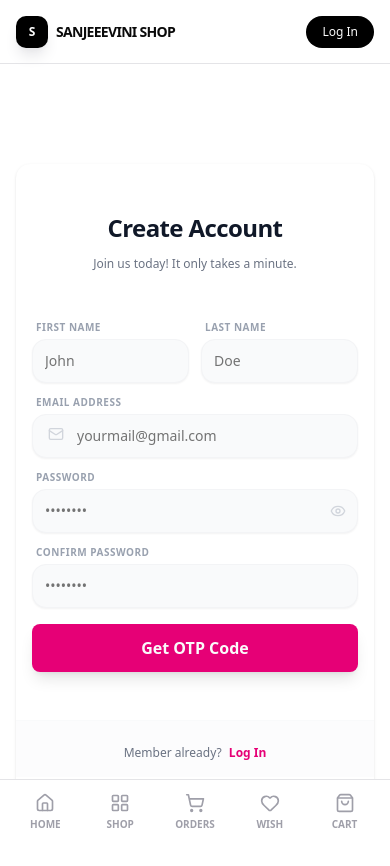
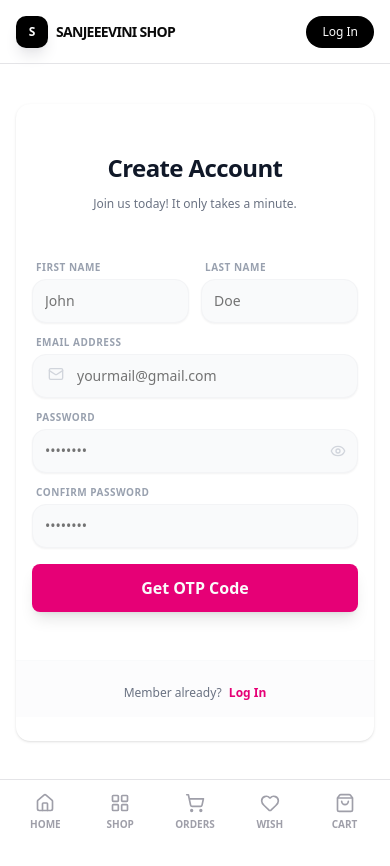
Before and after one commit to Ashwath-S-kulal/Ecommerce-website, a React (Vite) app in the folder frontend/: page /signup in a window 390 px wide. Shown: the top 866 px of the page. After the commit the page ends 844 px from the top, so only its background shows below. Built offline with nearby package versions, Linux system fonts and the light colour scheme.

Commit message:
new login and signup page

```diff
--- a/frontend/src/pages/Login.jsx
+++ b/frontend/src/pages/Login.jsx
@@ -103,7 +103,7 @@ export default function Login() {
   return (
     <div className="relative flex justify-center items-center min-h-screen bg-[#fdf2f8] overflow-hidden p-4 sm:p-6">
 
-      <Card className="relative w-full max-w-[400px] mt-15">
+      <Card className="relative w-full max-w-[400px] mt-0 md:mt-15">
 
         <CardHeader className="space-y-1 text-center pt-8 sm:pt-10 px-6 sm:px-8">
 
--- a/frontend/src/pages/SignUp.jsx
+++ b/frontend/src/pages/SignUp.jsx
@@ -117,7 +117,7 @@ export default function SignUp() {
     }
 
     return (
-        <div className="relative flex justify-center items-center min-h-screen sm:bg-[#fdf2f8] bg-white overflow-hidden p-4 sm:p-6  mt-15 sm:pt-20 mb-20">
+        <div className="relative flex justify-center items-center min-h-screen sm:bg-[#fdf2f8] bg-white overflow-hidden p-4 sm:p-6 mt-0 md:mt-15 sm:pt-20 mb-0 md:mb-20">
             <Card className="relative w-full max-w-lg border-none ">
                 <CardHeader className="space-y-1 text-center py-6 sm:pt-10">
 
```
